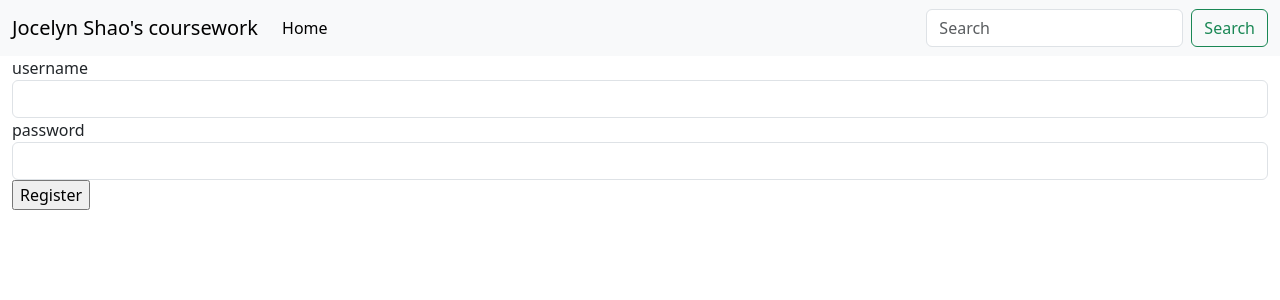
After one commit to JocelynS371/comp0034-cw2-i-JocelynS371, a Flask app: page /register in a window 1280 px wide. The commit adds this page. Shown: the top 300 px of the page. Run offline with Flask 3, Linux system fonts and the light colour scheme; some libraries are stand-ins or nearby versions.

Commit message:
fully implement registration

```diff
--- a/flask_app/forms.py
+++ b/flask_app/forms.py
@@ -1,12 +1,18 @@
 from flask_wtf import FlaskForm
-from wtforms import DecimalField
+from wtforms import DecimalField, StringField
 from wtforms.validators import DataRequired
+
+class UserForm(FlaskForm):
+    """Form fields to input the values required to predict temperture"""
+
+    username = StringField('username', validators=[DataRequired()])
+    password = StringField('password', validators=[DataRequired()])
 
 class LoginForm(FlaskForm):
     """Form fields to input the values required to predict temperture"""
 
-    Username = DecimalField(validators=[DataRequired()])
-    Password = DecimalField(validators=[DataRequired()])
+    username = StringField('username', validators=[DataRequired()])
+    password = StringField('password', validators=[DataRequired()])
 
 
 
--- a/flask_app/routes.py
+++ b/flask_app/routes.py
@@ -1,7 +1,9 @@
 from flask import current_app as app
 from flask_login import login_required, current_user
 from flask import render_template,request
-
+from . import db
+from .models import data,user
+from .forms import UserForm
 
 @app.route("/")
 def index():
@@ -14,8 +16,21 @@ def index():
 def test():
 
     """create a testing page for own use"""
-    list = db.session.execute(db.select(data).scalars())
-    return render_template('test.html',list=list)
+    data_list = db.session.execute(db.select(data))
+    return render_template('test.html',data_list=data_list)
+
+@app.route('/register', methods=['GET', 'POST'])
+def register():
+    form = UserForm()
+    if form.validate_on_submit():
+        username = request.form.get('username')
+        password = request.form.get('password')
+        new_user = user(username=username, password = password)
+        db.session.add(new_user)
+        db.session.commit()
+        text = f'Register Success, please remember your password {username}'
+        return text
+    return render_template('register.html', form=form)
 
 @app.route('/login', methods=['GET', 'POST'])
 def login():
--- /dev/null
+++ b/flask_app/templates/register.html
@@ -0,0 +1,32 @@
+{% extends 'layout.html' %}
+{% set title = 'Register' %}
+{% block content %}
+
+<form method="POST" class="form">
+    {{ form.csrf_token }}
+    <div class="form-group">
+        {{ form.username.label }}
+        {{ form.username(class="form-control") }}
+        {% if form.username.errors %}
+        <ul class="text-warning">
+            {% for error in form.username.errors %}
+            <li>{{ error }}</li>
+            {% endfor %}
+        </ul>
+        {% endif %}
+    </div>
+    <div class="form-group">
+        {{ form.password.label }}
+        {{ form.password(class="form-control") }}
+        {% if form.password.errors %}
+        <ul class="text-warning">
+            {% for error in form.password.errors %}
+            <li>{{ error }}</li>
+            {% endfor %}
+        </ul>
+        {% endif %}
+    </div>
+    <input type="submit" value="Register">
+</form>
+
+{% endblock %}
--- a/flask_app/templates/test.html
+++ b/flask_app/templates/test.html
@@ -7,7 +7,7 @@
         <th>ID</th>
         <th>Date</th>
     </tr>
-    {% for data in list %}
+    {% for data in data_list %}
     <tr>
         <td>{{data.entry_id}}</td>
         <td>{{data.Date}}</td>
```
Also changed, not shown: flask_app/models.py (+12 -12 lines), flask_app/data/iris.db (added).
